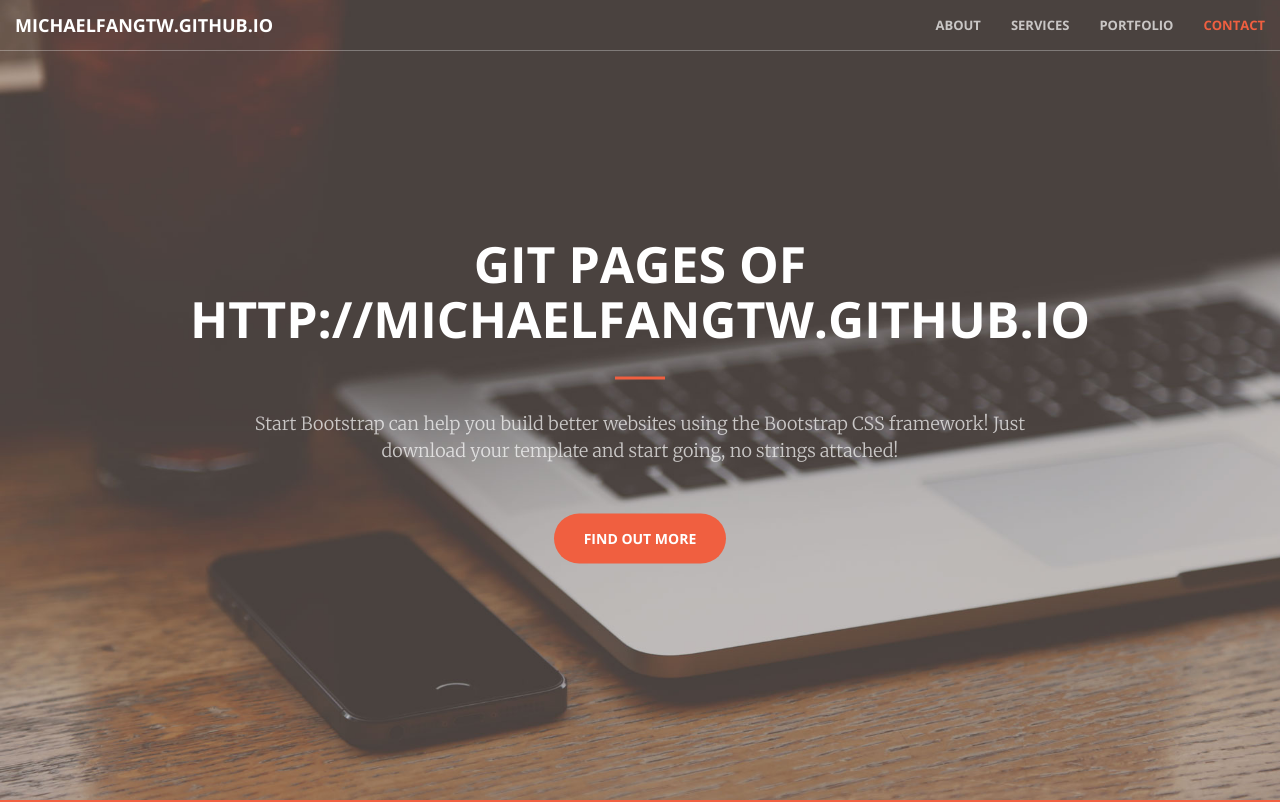
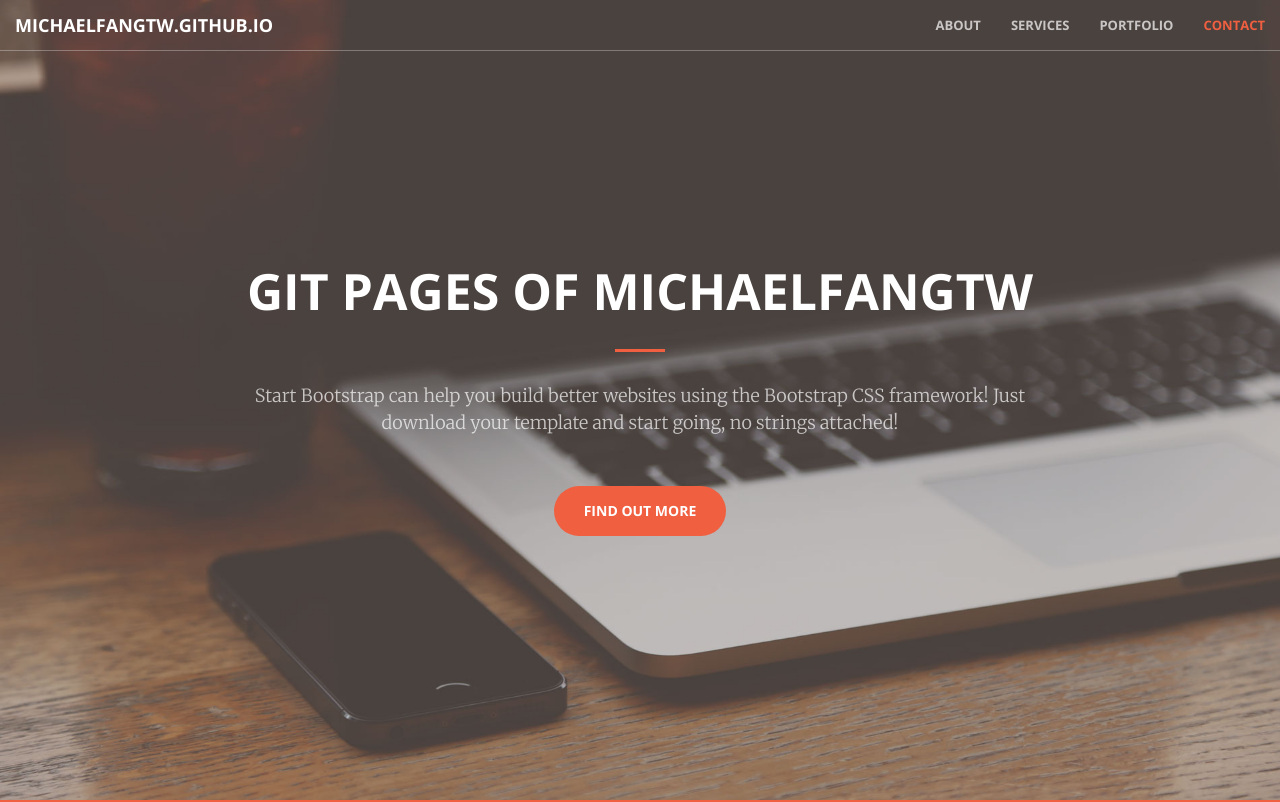
Before and after one commit to michaelfangtw/michaelfangtw.github.io, a website: page index.html in a window 1280 px wide. Shown: the top 802 px of the page. Drawn offline with nearby package versions, Linux system fonts and the light colour scheme.

Commit message:
index.html

```diff
--- a/index.html
+++ b/index.html
@@ -71,7 +71,7 @@
     <header>
         <div class="header-content">
             <div class="header-content-inner">
-                <h1 id="homeHeading">Git Pages of http://michaelfangtw.github.io</h1>
+                <h1 id="homeHeading">Git Pages of michaelfangtw</h1>
                 <hr>
                 <p>Start Bootstrap can help you build better websites using the Bootstrap CSS framework! Just download your template and start going, no strings attached!</p>
                 <a href="#about" class="btn btn-primary btn-xl page-scroll">Find Out More</a>
```
